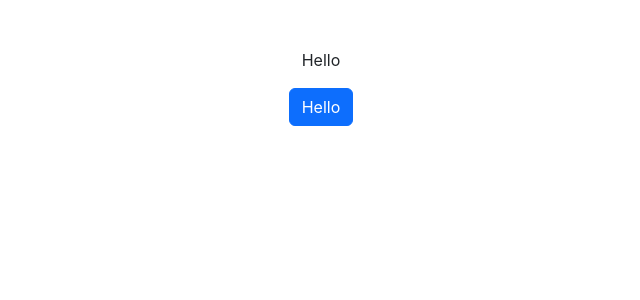
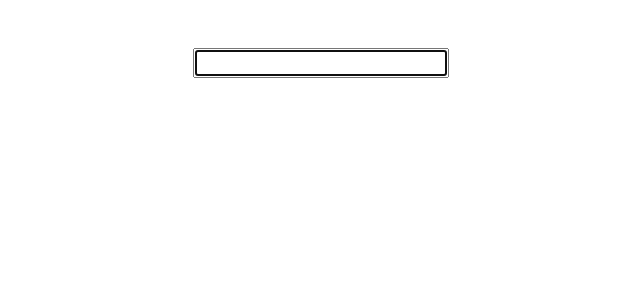
Before and after one commit to great1greta/react-dictionary-app, a React (Create React App) app: page / in a window 1280 px wide. Shown: the top 300 px of the page, without its empty margins (319-959 px from the left). Built offline with nearby package versions, Linux system fonts and the light colour scheme; the HTML template or start-up script is replaced by a standard one.

Commit message:
Created component Dictionary
created form and stored its value

```diff
--- a/src/App.js
+++ b/src/App.js
@@ -1,10 +1,12 @@
 import "./App.css";
+import Dictionary from "./components/Dictionary.js";
 
 export default function App() {
   return (
     <div className="App mt-5">
-      <p> Hello </p>
-      <button className="btn btn-primary">Hello</button>
+      <div className="container">
+        <Dictionary />
+      </div>
     </div>
   );
 }
--- /dev/null
+++ b/src/components/Dictionary.js
@@ -0,0 +1,22 @@
+import React, { useState } from "react";
+
+export default function Dictionary() {
+  let [keyword, setKeyword] = useState("");
+
+  function search(event) {
+    event.preventDefault();
+    alert("Searching for ${keyword} definition");
+  }
+
+  function handleKeyword(event) {
+    setKeyword(event.target.value);
+  }
+
+  return (
+    <div className="Dictionary">
+      <form onSubmit={search}>
+        <input type="search" onChange={handleKeyword} autoFocus={true} />
+      </form>
+    </div>
+  );
+}
```
